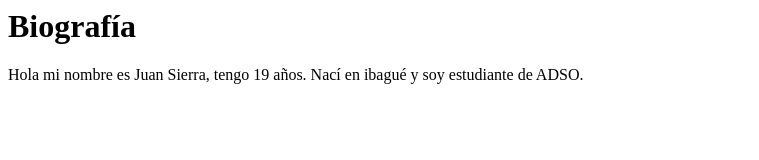
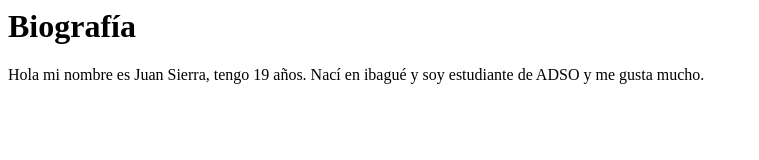
Before and after one commit to JuanSierraxd/PRUEBA-xd, a plain HTML site: page index.html in a window 1280 px wide. Shown: the whole page, without its empty margins (0-759 px from the left). Drawn offline with Linux system fonts and the light colour scheme.

Commit message:
commit 1

```diff
--- a/index.html
+++ b/index.html
@@ -8,6 +8,6 @@
 </head>
 <body>
     <h1>Biografía</h1>
-    <p>Hola mi nombre es Juan Sierra, tengo 19 años. Nací en  ibagué y soy estudiante de ADSO.</p>
+    <p>Hola mi nombre es Juan Sierra, tengo 19 años. Nací en  ibagué y soy estudiante de ADSO y me gusta mucho.</p>
 </body>
 </html>
```
